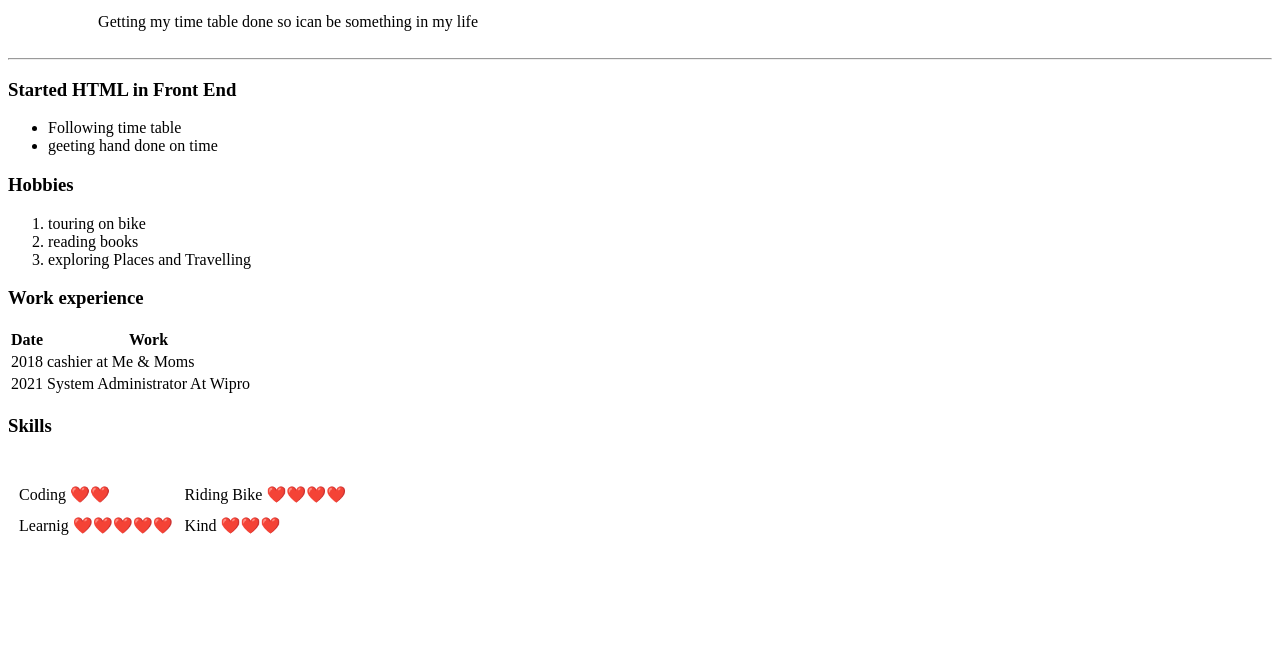
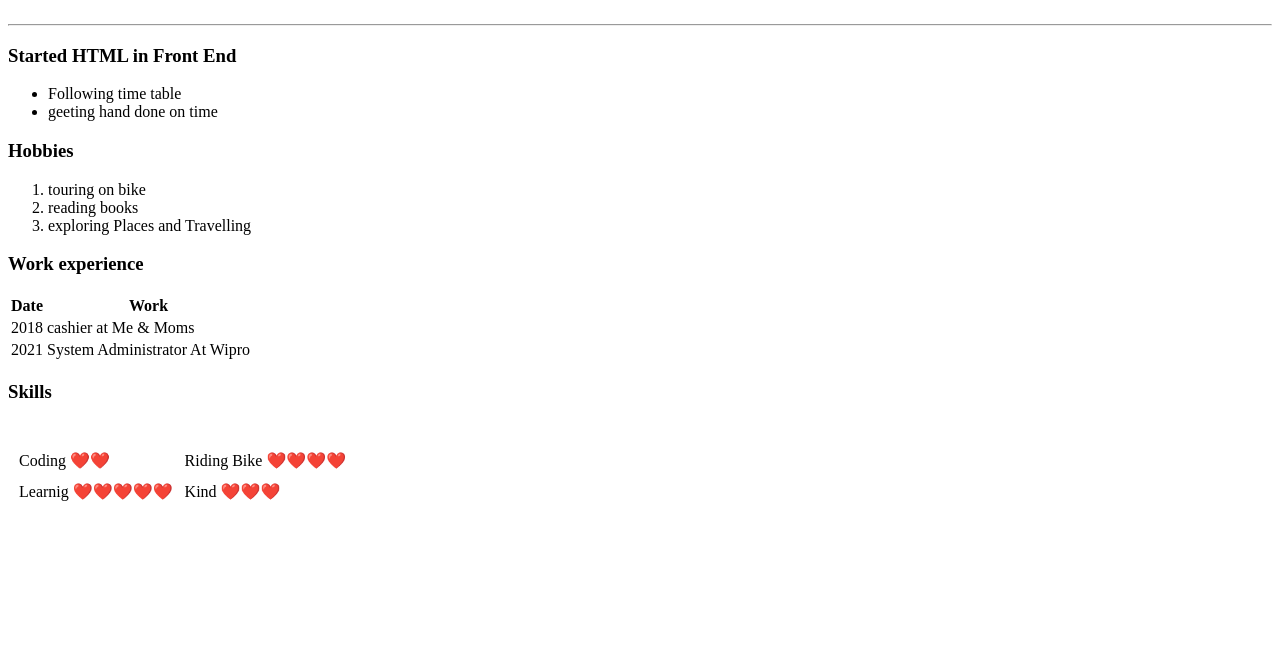
Before and after one commit to Amit251219/cv, a plain HTML site: page index.html in a window 1280 px wide. Shown: the part 154-800 px from the top of the page. Drawn offline with Linux system fonts and the light colour scheme.

Commit message:
Update index.html

```diff
--- a/index.html
+++ b/index.html
@@ -12,7 +12,7 @@
             <td>  <img src="image.png" alt="Profile pic"> </td>
         <td>  <h1>Amit Yadav</h1>
             <p><em>Learning Html to get </em><strong>Development Job</strong></p>
-            <p>Getting my time table done so ican be something in my life</p></td>
+           </td>
             <p>
                 <a href="contact us.html">Contact us</a>
 
```
